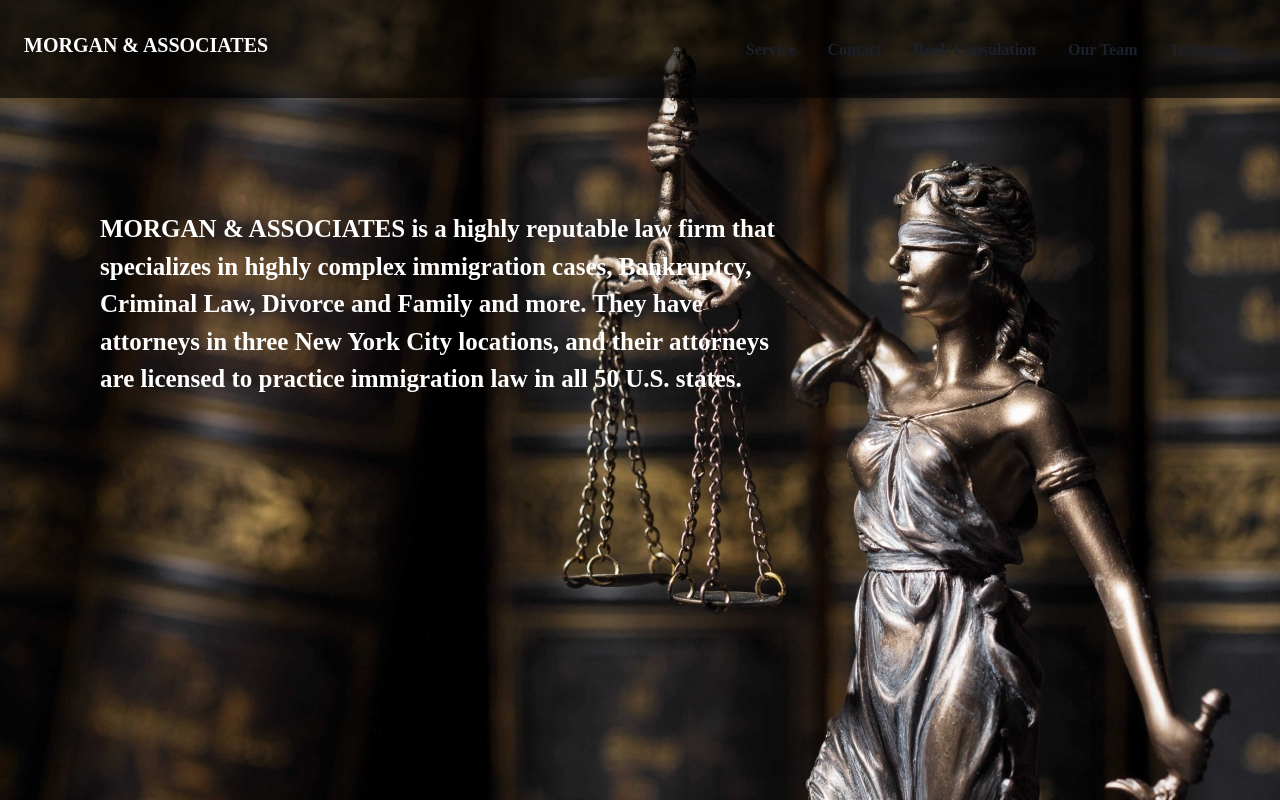
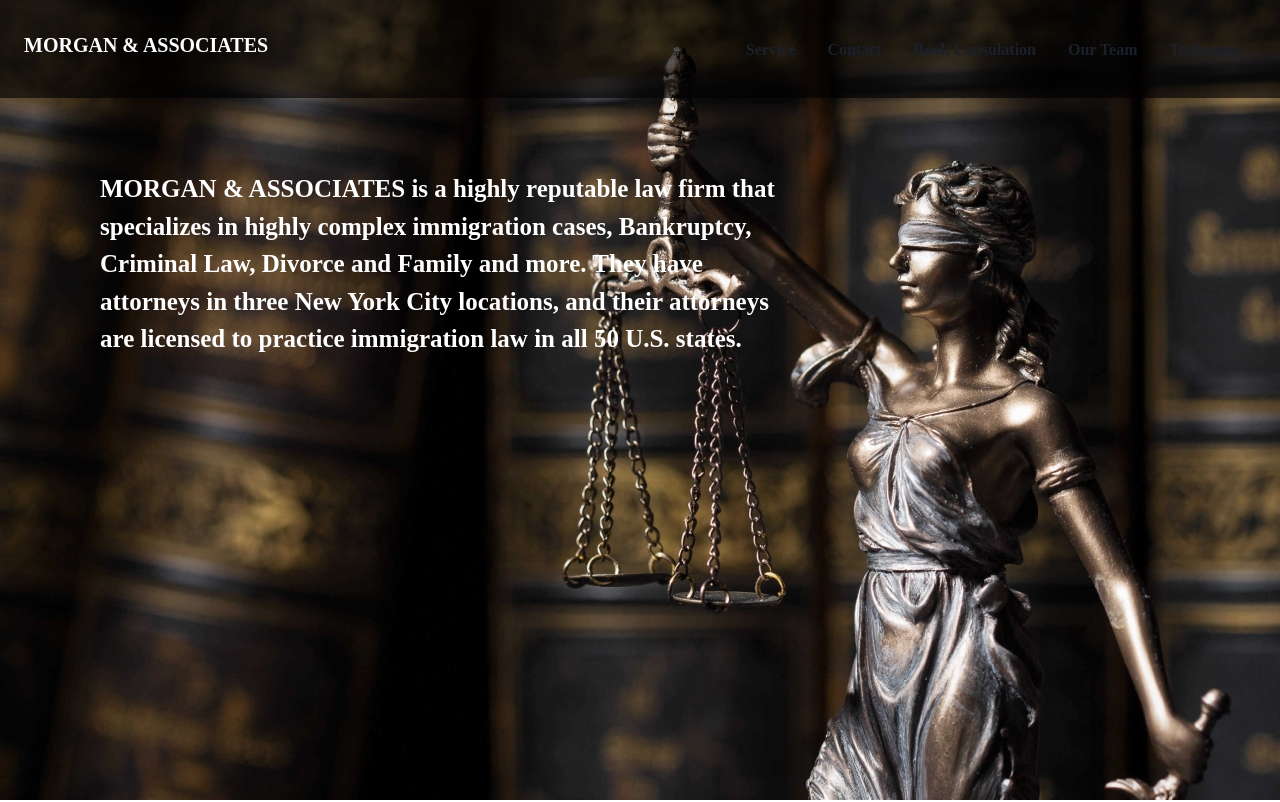
Before and after one commit to qwaszx3215/cleaning, a React (Create React App) app: page / in a window 1280 px wide. Shown: the top 802 px of the page. Built offline with nearby package versions, Linux system fonts and the light colour scheme; a web font is replaced by a local one.

Commit message:
Update App.js

```diff
--- a/src/App.js
+++ b/src/App.js
@@ -76,8 +76,8 @@ export const Home = () => {
           w={["400px", "400px", "70%", "70%"]}
           p={["10px", "10px", "100px", "100px"]}
           pt={["150px", "150px", "100px", "100px"]}
-          fontSize={["15px", "15px", "25px", "25px"]}
-          mt="60px"
+          fontSize={["22px", "22px", "25px", "25px"]}
+          mt="20px"
         >
           <b>
             <Scroll6>
```
